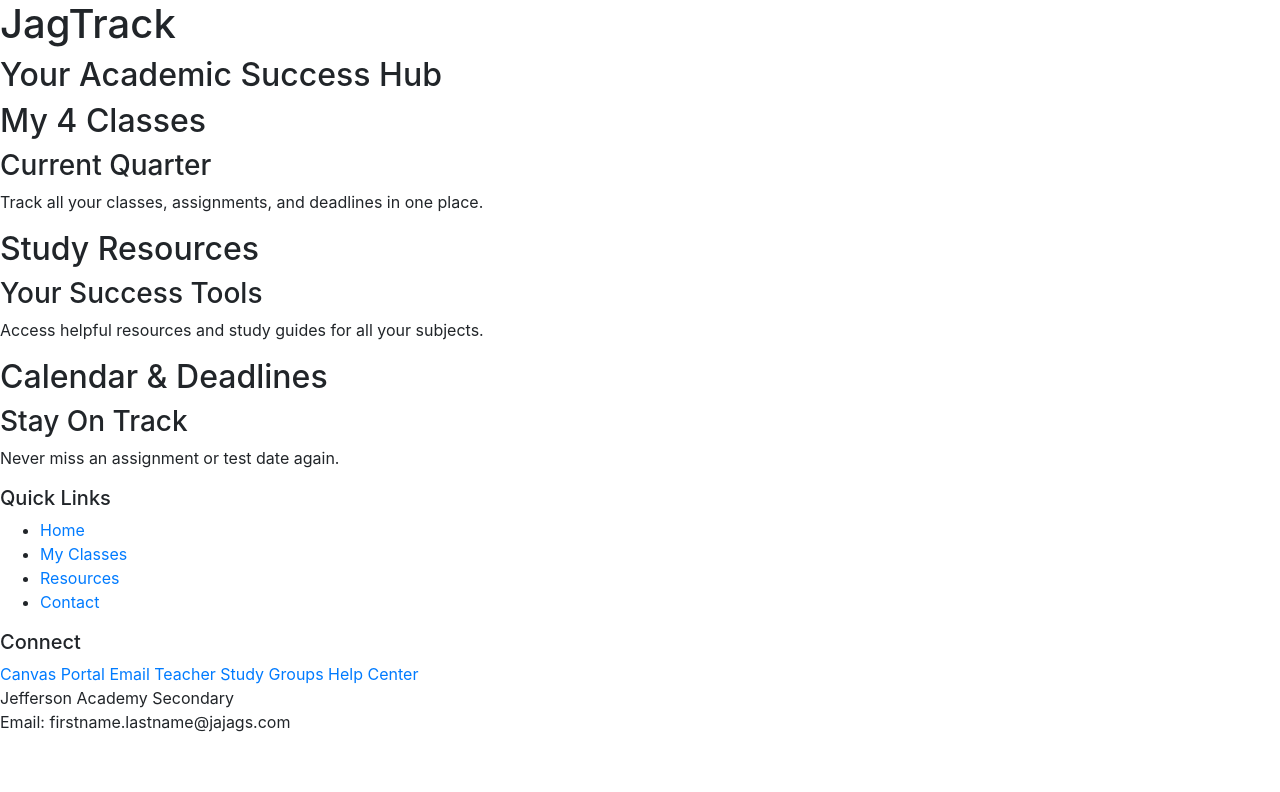
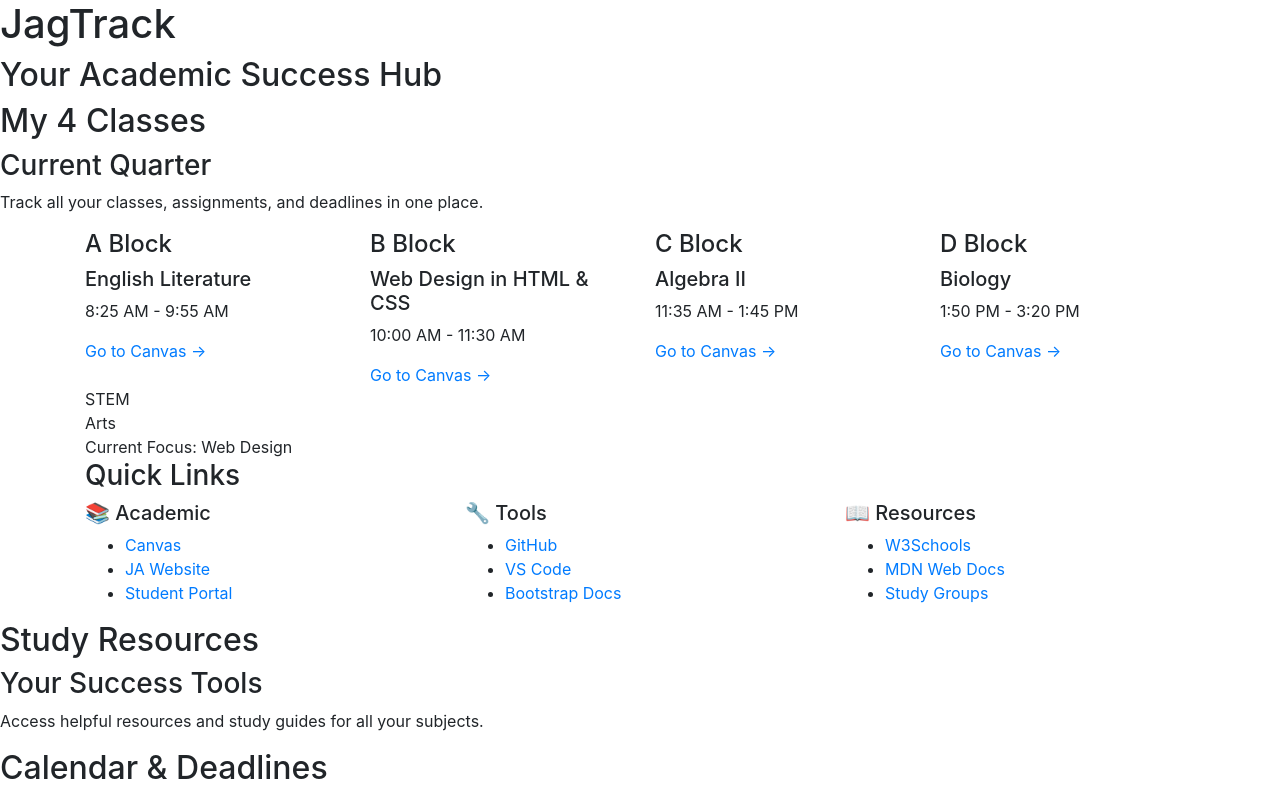
Before and after one commit to eitanfire/jagtrack, a website: page index.html in a window 1280 px wide. Shown: the top 792 px of the page. Drawn offline with nearby package versions, Linux system fonts and the light colour scheme.

Commit message:
Checkpoint 2: Bootstrap Grid System and Quick Links complete

```diff
--- a/index.html
+++ b/index.html
@@ -35,10 +35,70 @@
 
 
    <!-- This empty div is where you'll add your Bootstrap schedule in Exercise 2 -->
-   <div id="schedule-section">
-       <!-- Your Bootstrap grid schedule will go here -->
+<div class="container">
+   <div class="row">
+       <div class="col-12 col-md-6 col-lg-3">
+           <h4>A Block</h4>
+           <h5>English Literature</h5>
+           <p>8:25 AM - 9:55 AM</p>
+           <a href="#">Go to Canvas →</a>
+       </div>
+       <div class="col-12 col-md-6 col-lg-3">
+           <h4>B Block</h4>
+           <h5>Web Design in HTML & CSS</h5>
+           <p>10:00 AM - 11:30 AM</p>
+           <a href="https://jajags.instructure.com/courses/3438" target="_blank">Go to Canvas →</a>
+       </div>
+       <div class="col-12 col-md-6 col-lg-3">
+           <h4>C Block</h4>
+           <h5>Algebra II</h5>
+           <p>11:35 AM - 1:45 PM</p>
+           <a href="#">Go to Canvas →</a>
+       </div>
+       <div class="col-12 col-md-6 col-lg-3">
+           <h4>D Block</h4>
+           <h5>Biology</h5>
+           <p>1:50 PM - 3:20 PM</p>
+           <a href="#">Go to Canvas →</a>
+       </div>
    </div>
-
+</div>
+<div class="container">
+   <div class="row">
+       <div class="col-12 col-sm-2 col-sm-2 col-sm-8">STEM</div>
+       <div class="col-12 col-sm-2 col-sm-2 col-sm-8">Arts</div>
+       <div class="col-12 col-sm-2 col-sm-2 col-sm-8">Current Focus: Web Design</div>
+   </div>
+</div>
+<div class="container">
+    <h3>Quick Links</h3>
+    <div class="row">
+        <div class="col-12 col-md-4">
+            <h5>📚 Academic</h5>
+            <ul>
+                <li><a href="https://jajags.instructure.com" target="_blank">Canvas</a></li>
+                <li><a href="https://secondary.jajags.com/" target="_blank">JA Website</a></li>
+                <li><a href="#">Student Portal</a></li>
+            </ul>
+        </div>
+        <div class="col-12 col-md-4">
+            <h5>🔧 Tools</h5>
+            <ul>
+                <li><a href="https://github.com" target="_blank">GitHub</a></li>
+                <li><a href="https://code.visualstudio.com" target="_blank">VS Code</a></li>
+                <li><a href="https://getbootstrap.com/docs/4.5/" target="_blank">Bootstrap Docs</a></li>
+            </ul>
+        </div>
+        <div class="col-12 col-md-4">
+            <h5>📖 Resources</h5>
+            <ul>
+                <li><a href="https://www.w3schools.com" target="_blank">W3Schools</a></li>
+                <li><a href="https://developer.mozilla.org" target="_blank">MDN Web Docs</a></li>
+                <li><a href="#">Study Groups</a></li>
+            </ul>
+        </div>
+    </div>
+</div>
 
    <div>
        <h2>Study Resources</h2>
```
